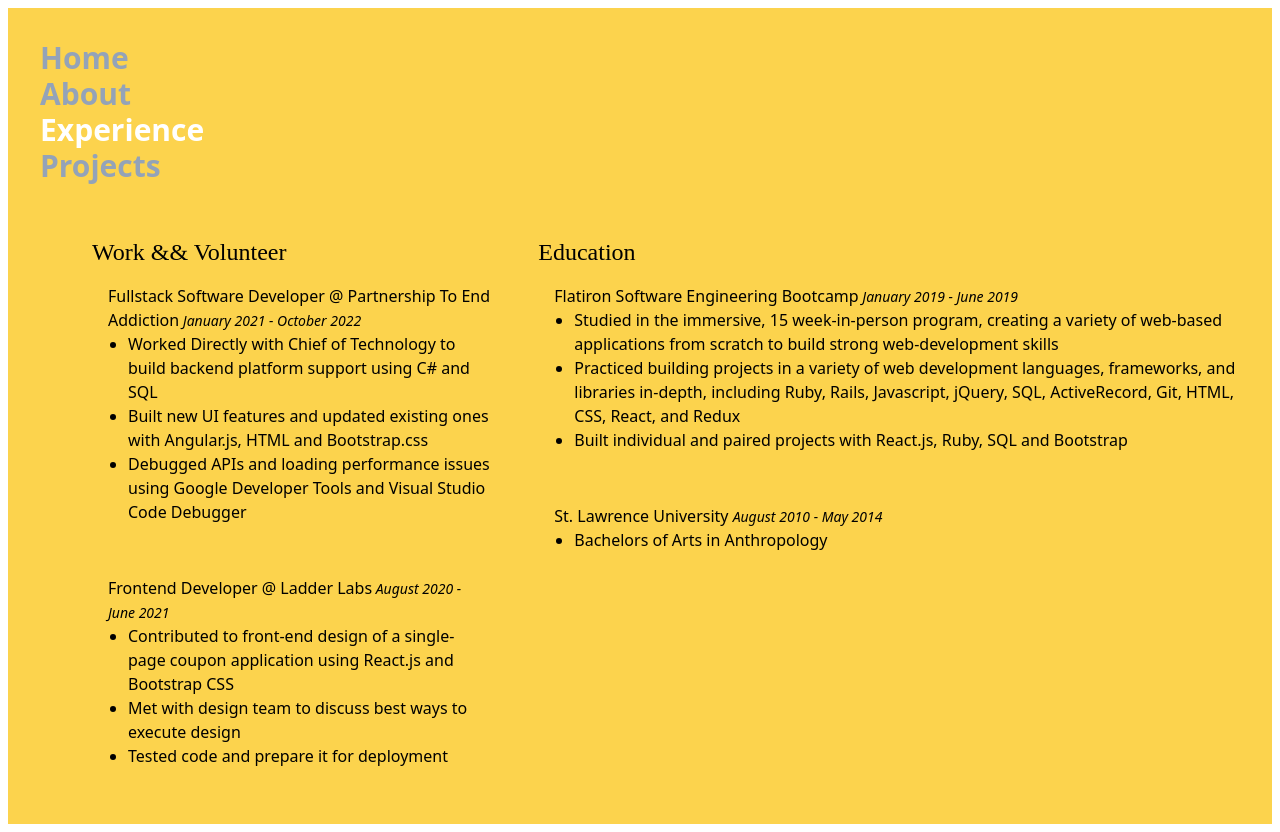
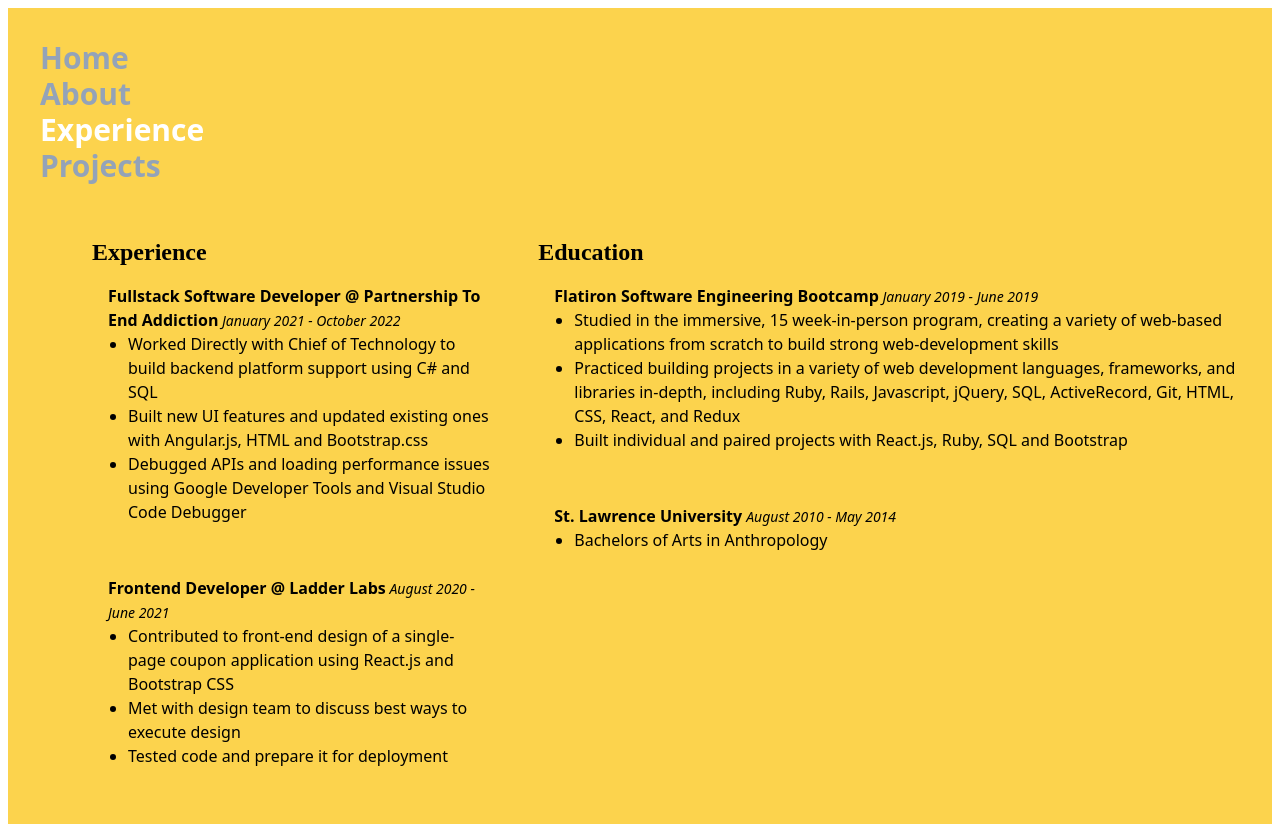
Before and after one commit to caridadrivera/portfolio_nextjs, a Next.js app: page /experience in a window 1280 px wide. Built offline with nearby package versions, Linux system fonts and the light colour scheme; a web font is replaced by a local one.

Commit message:
css animations;

```diff
--- a/pages/about.js
+++ b/pages/about.js
@@ -4,22 +4,28 @@
 export default function about() {
   return (
   <div className='flex flex-wrap flex-col m-8'>
+      <div className='text-fade animation ease 5s'>
         <span className='flex flex1'>  I am Software Engineer with a passion for bringing beautiful, fast and responsive UI to life by: </span>
             <ol className='list-disc pl-5 pb-5'>
                 <li> Utilizing Front-end frameworks and libraries such as React.js, Angular.js and Next.js </li>
                 <li> Building backend and API support with Ruby, Ruby on Rails and PostGres as well as C# and SQL </li>
             </ol>
-     <span className='flex flex1'> && debugging API and UI issues with:</span>
+      </div>
+
+      <div className='text-fade animation ease 7s'>
+          <span className='flex flex-1'> && debugging API and UI issues with:</span>
               <ol className='list-disc pl-5'>
                   <li> Google Chrome Dev Tools</li>
                   <li> Visual Studio Code</li>
               </ol>
+      </div>
 
-      <div className='flex flex-1 flex-wrap p-8 m-8 justify-between'>
-        <i className="fa-brands fa-html5 fa-6x"/>
-        <i className="fa-brands fa-css3 fa-6x"/>
-        <i className="fa-brands fa-js fa-6x"/>
-        <i className="fa-brands fa-react fa-6x"/>
+
+      <div className='flex flex-1 flex-wrap p-8 m-8 justify-between text-fade animation ease 8s'>
+        <i className="fa-brands fa-html5 fa-6x "/>
+        <i className="fa-brands fa-css3 fa-6x "/>
+        <i className="fa-brands fa-js fa-6x text-fade"/>
+        <i className="fa-brands fa-react fa-6x "/>
         <i className="fa-brands fa-angular fa-6x"/>
       </div>
   </div>
--- a/pages/experience.js
+++ b/pages/experience.js
@@ -3,12 +3,11 @@
 export default function experience() {
   return (
 
-    <div className='flex flex-1 ml-8 p-5 text-md text-bold justify-evenly'>
-
-      <div className='flex-col ml-8'>
-        <span className='bee-text text-2xl'>Work && Volunteer </span>
+   <div className='flex flex-1 ml-8 p-5 text-md  justify-evenly'>
+      <div className='flex-col ml-8 text-fade animation ease 8s'>
+        <span className='bee-text font-bold text-2xl'>Experience </span>
             <div className='p-4'>
-                <span> Fullstack Software Developer @ Partnership To End Addiction</span>
+                <span className='font-bold'> Fullstack Software Developer @ Partnership To End Addiction</span>
                 <span className='text-sm italic'> January 2021 - October 2022</span>
                <ol className='list-disc pl-5 pb-5'>
                  <li> Worked Directly with Chief of Technology to build backend platform support using C# and SQL </li>
@@ -18,7 +17,7 @@
             </div>
 
             <div className='p-4'>
-              <span> Frontend Developer @ Ladder Labs</span>
+              <span className='font-bold'> Frontend Developer @ Ladder Labs</span>
                 <span className='text-sm italic'> August 2020 - June 2021</span>
                <ol className='list-disc pl-5 pb-5'>
                  <li> Contributed to front-end design of a single-page coupon application using React.js and Bootstrap CSS </li>
@@ -28,10 +27,10 @@
             </div>
         </div>
 
-        <div className='flex-col ml-8'>
-         <span className='bee-text text-2xl'>Education </span>
+        <div className='flex-col ml-8 text-fade animation ease 8s'>
+         <span className='bee-text text-2xl font-bold'>Education </span>
            <div className='p-4'>
-                  <span>Flatiron Software Engineering Bootcamp</span>
+                  <span className='font-bold'>Flatiron Software Engineering Bootcamp</span>
                   <span className='text-sm italic'> January 2019 - June 2019</span>
                 <ol className='list-disc pl-5 pb-5'>
                   <li> Studied in the immersive, 15 week-in-person program, creating a variety of web-based applications from scratch to build strong web-development skills </li>
@@ -41,7 +40,7 @@
            </div>
 
               <div className='p-4'>
-                  <span> St. Lawrence University </span>
+                  <span className='font-bold'> St. Lawrence University </span>
                   <span className='text-sm italic'> August 2010 - May 2014</span>
                 <ol className='list-disc pl-5 pb-5'>
                   <li> Bachelors of Arts in Anthropology </li>
--- a/pages/projects.js
+++ b/pages/projects.js
@@ -2,18 +2,16 @@
 
 
 export default function projects() {
-  const [currentProjectClick, setCurrentProjectClick] = useState(false);
-  const [pastProjectsClick, setPastProjectsClick] = useState(false);
+  const [currentProjectClick, setCurrentProjectClick] = useState(false)
+  const [pastProjectsClick, setPastProjectsClick] = useState(false)
 
-  useEffect(()=>{
-    setCurrentProjectClick(true);
-  }, [])
+
+
 
   return (
-    <div className='flex flex-1 flex-wrap justify-evenly p-8 m-8'>
-
-        <div className='flex flex-col'>
-         <button className='bee-text text-2xl font-bold bg-white hover:bg-yellow-300 border-4 rounded'
+    <div className='flex flex-1 flex-wrap justify-evenly p-8 m-8 slideDown'>
+      <div className='flex flex-col flow-root'>
+         <button className='bee-text text-2xl p-4 font-bold bg-white  hover:bg-yellow-300 border-4 rounded'
           onClick={()=> {
             if(!currentProjectClick){
               setCurrentProjectClick(true)
@@ -21,12 +19,12 @@
             }else {
               setCurrentProjectClick(false)
             }}
-        }> My Current Projects</button>
+        }> Current Projects</button>
 
         {currentProjectClick &&
             <div className='flex flex-col'>
-              <ol className='m-8'>
-                <li className='list-disc'> Journal application with:</li>
+              <ol className='m-8 '>
+                <li className='list-disc '> Journal application with:</li>
                   <li> <i className="fa-brands fa-react p-2"/> React's Next.js to handle user navigation routes and state</li>
                   <li> <i className="fa-brands fa-css3 p-2"/> Tailwind.css and some custom CSS for stylish and fully responsive UI </li>
                   <li> <i className="fa-sharp fa-solid fa-database p-2"/> Firebase's firestore to persist data</li>
@@ -48,14 +46,14 @@
 
 
     <div className='flex flex-col'>
-        <button className='bee-text text-2xl border-4 bg-white hover:bg-yellow-300 rounded' onClick={()=> {
+        <button className='bee-text text-2xl border-4 p-4 bg-white hover:bg-yellow-300 rounded' onClick={()=> {
             if(!pastProjectsClick){
               setPastProjectsClick(true)
               setCurrentProjectClick(false)
             } else {
               setPastProjectsClick(false)
             }}}
-          > My Past Projects
+          > Past Projects
       </button>
 
       {pastProjectsClick &&
--- a/styles/globals.css
+++ b/styles/globals.css
@@ -2,6 +2,21 @@
 @tailwind components;
 @tailwind utilities;
 
+.text-fade{
+
+   animation: fadeInAnimation ease 4s;
+    animation-iteration-count: 1;
+    animation-fill-mode: forwards;
+}
+
+@keyframes fadeInAnimation {
+  0% {
+      opacity: 0;
+  }
+  100% {
+      opacity: 1;
+   }
+}
 
 
 .bee-text{
@@ -31,3 +46,13 @@
     -moz-clip-path: polygon(0% 50%, 25% 0%, 75% 0%, 100% 50%, 75% 100%, 25% 100%);
 
 }
+
+.slideDown {
+    top:-40px;
+    left:5px;
+    animation: slideDown ease .5s forwards .2s;
+  }
+  @keyframes slideDown {
+    0% {transform: translateY(0);}
+    100% {transform: translateY(40px);opacity:1;}
+  }
```
Lines whose indentation alone changed are shown as unchanged.
